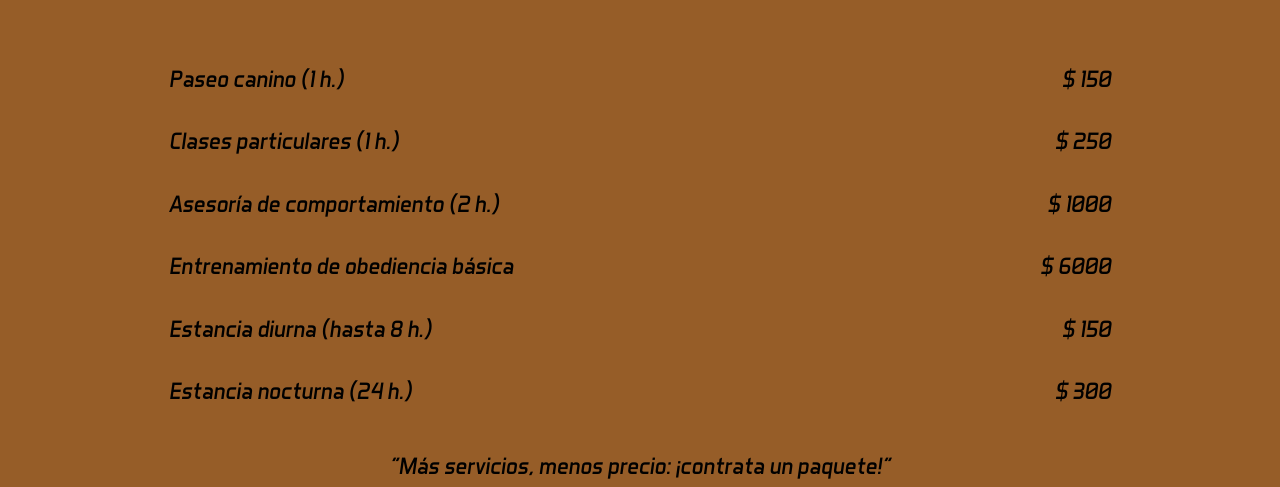
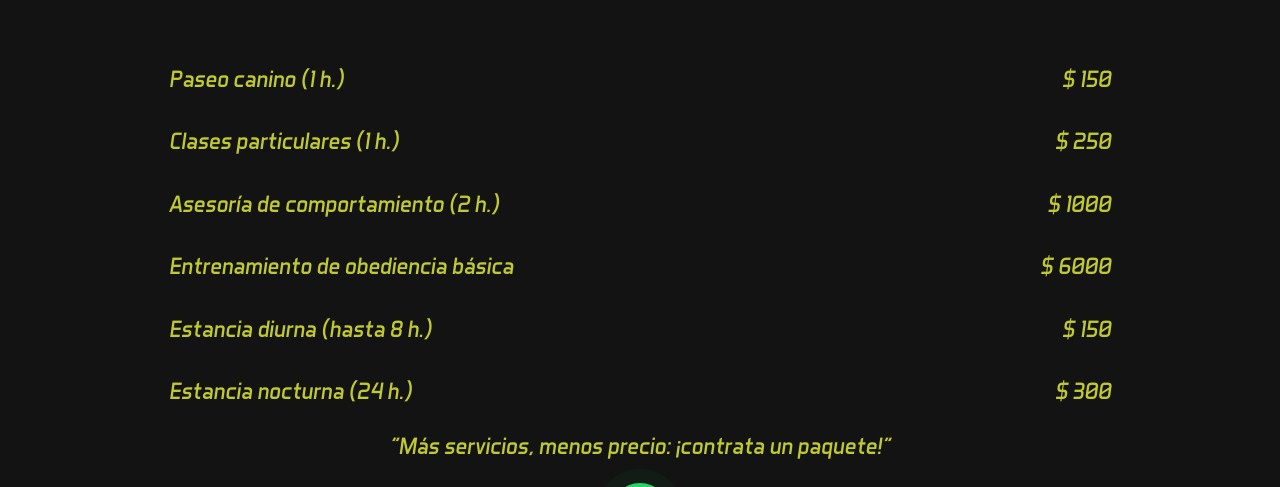
Before and after one commit to 3piOri/precios-malix, a plain HTML site: page index.html in a window 1280 px wide. Shown: the part 262-749 px from the top of the page. Drawn offline with Linux system fonts and the light colour scheme; some packages are replaced by stand-ins of ours; a script that the page names is missing.

Commit message:
background color

```diff
--- a/style.css
+++ b/style.css
@@ -22,7 +22,7 @@ body {
     min-height: 100vh;
     min-height: 100dvh;
     width: 100%;
-    color: black;
+    color: #6d7732;
     text-align: center;
     display: flex;
     flex-direction: column;
@@ -52,7 +52,7 @@ li:hover {
     width: 100vw;
     height: 100vh;
     max-width: none;
-    background-color: #965d28;
+    background-color: rgba(0, 0, 0, 0.925);
     pointer-events: none;
 }
 
@@ -170,7 +170,7 @@ body > i:hover {
 }
 
 .precios li {
-    color: black;
+    color: #c0c92f;
 }
 
 .precios ul {
@@ -182,7 +182,7 @@ body > i:hover {
 }
 
 .desc p {
-    margin-top: 20px;
+    color:#c0c92f;
 }
 
 .shadow {
```
